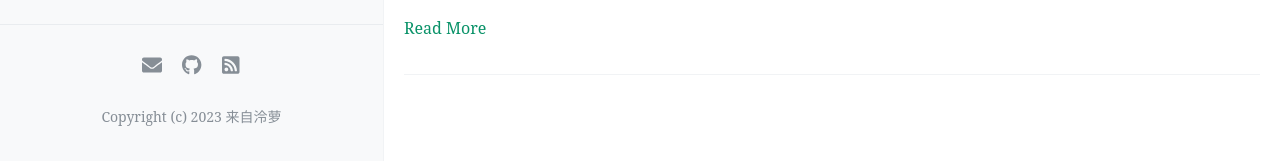
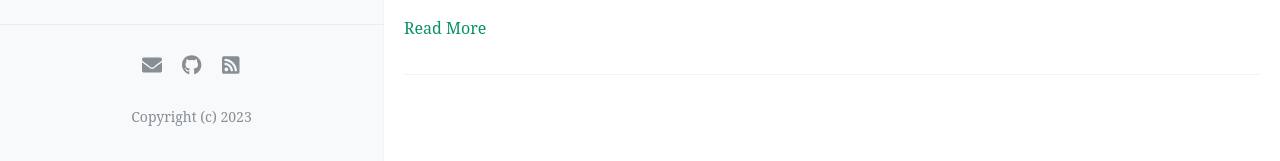
Before and after one commit to chenwenqi228/myblog, a Jekyll site: the page built from index.html, in a window 1280 px wide and 954 px high. Shown: the part 790-951 px from the top of the window. Built offline with Jekyll 4.4.1, drawn with Linux system fonts in a browser that asks for light colours; the list of posts is cut into pages by our own code; comment, search, counter and statistics services are not loaded.

Commit message:
Update _config.yml

```diff
--- a/_config.yml
+++ b/_config.yml
@@ -65,7 +65,7 @@ footer-links:
 #  youtube: # channel/<your_long_string> or user/<user-name>
 
 # 站点页脚的文字
-footer-text: Copyright (c) 2023 来自泠萝
+footer-text: Copyright (c) 2023
 
 #
 # 评论，注意，请不要同时添加多种不同的评论区
```
